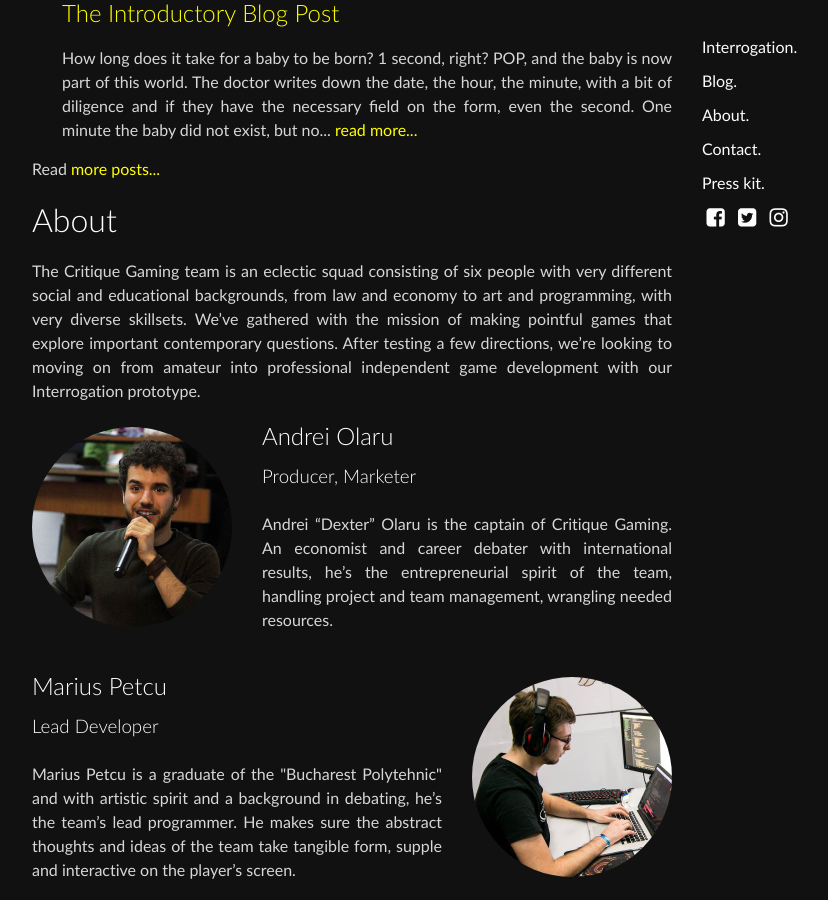
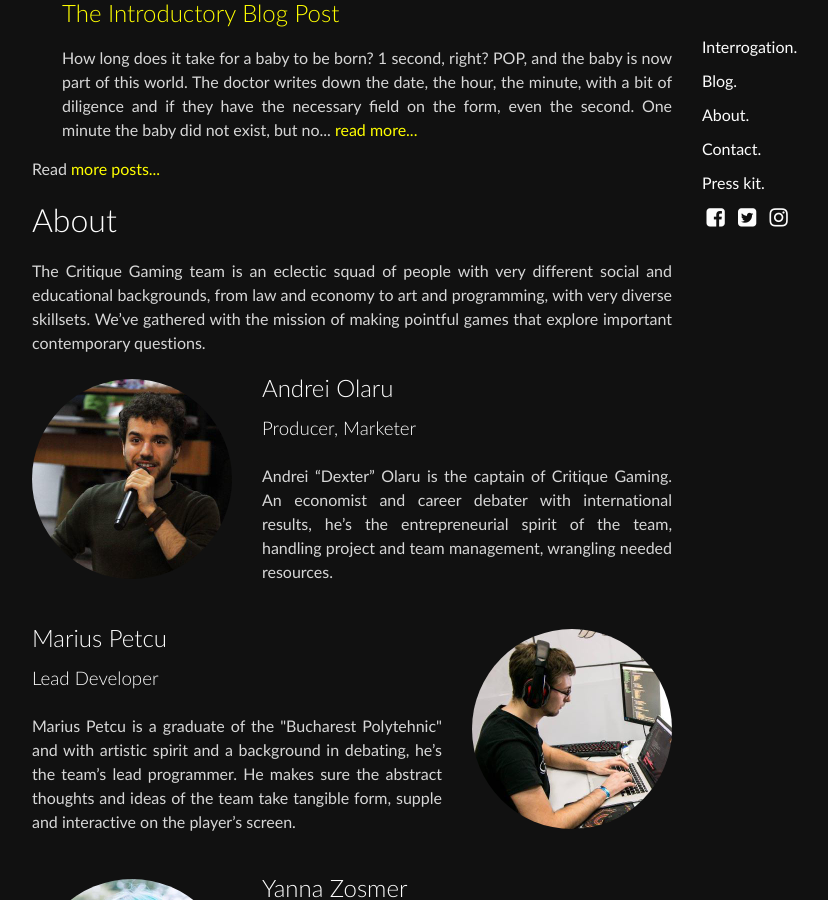
Before and after one commit to dapetcu21/interrogation-site, a Jekyll site: the page built from index.html, in a window 1280 px wide and 900 px high, scrolled down 946 px. Shown: the whole window, without its empty margins (288-1116 px from the left). Built offline with Jekyll 4.4.1, drawn with Linux system fonts in a browser that asks for light colours.

Commit message:
Remove amateourish team description

```diff
--- a/_includes/sections/about.html
+++ b/_includes/sections/about.html
@@ -1,6 +1,6 @@
 <h1>About</h1>
 
-<p>The Critique Gaming team is an eclectic squad consisting of six people with very different social and educational backgrounds, from law and economy to art and programming, with very diverse skillsets. We’ve gathered with the mission of making pointful games that explore important contemporary questions. After testing a few directions, we’re looking to moving on from amateur into professional independent game development with our Interrogation prototype.</p>
+<p>The Critique Gaming team is an eclectic squad of people with very different social and educational backgrounds, from law and economy to art and programming, with very diverse skillsets. We’ve gathered with the mission of making pointful games that explore important contemporary questions.</p>
 
 <div class="team-profile">
 <img class="team-pic team-pic-left" src="/images/dexter.jpg">
```
